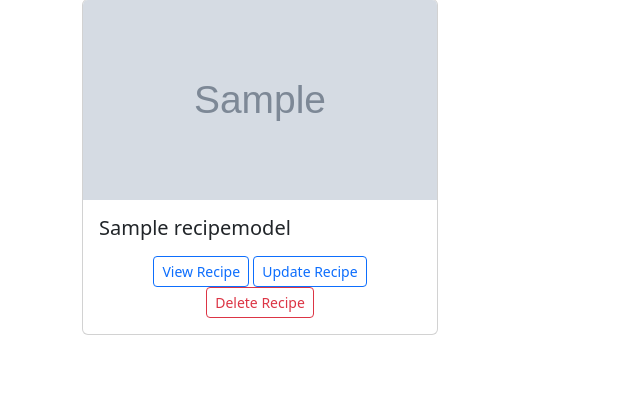
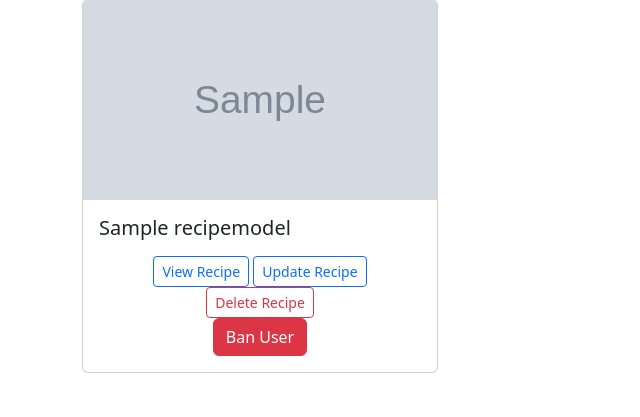
Before and after one commit to AlzyWelzy/Flavorly, a Django app: page / in a window 1280 px wide. Shown: the part 103-520 px from the top of the page, without its empty margins (0-640 px from the left). Run offline with Django 4.2, Linux system fonts and the light colour scheme; a user stored in the database is signed in; tables that the repository leaves empty hold one stand-in row (values such as "Sample post"); grey boxes marked "Sample" are stand-in pictures; parts of the project's set-up code (start-up, migrations or seed data) failed here and were passed over.

Commit message:
ban user

```diff
--- a/app/templates/app/index.html
+++ b/app/templates/app/index.html
@@ -22,9 +22,17 @@
                             <!-- Add more information here if needed -->
                             <div class="text-center mt-3">
                                 <a href="{% url 'recipe_detail' recipe.id %}" class="btn btn-outline-primary btn-sm">View Recipe</a>
-                                {% if user == recipe.author %}
+                                {% if user == recipe.author or perms.app.change_recipemodel %}
                                 <a href="{% url 'update_recipe' recipe.id %}" class="btn btn-outline-primary btn-sm">Update Recipe</a>
+                                {% endif %}
+                                {% if user == recipe.author or perms.app.delete_recipemodel %}
                                 <a href="{% url 'delete_recipe' recipe.id %}" class="btn btn-outline-danger btn-sm">Delete Recipe</a>
+                                {% endif %}
+                                {% if user.is_staff %}
+                                <form method="post">
+                                    {% csrf_token %}
+                                    <button type="submit" class="btn btn-danger" name="user_id" value="{{recipe.author.id}}">Ban User</button>
+                                    </form>
                                 {% endif %}
                             </div>
                         </div>
--- a/app/views.py
+++ b/app/views.py
@@ -1,6 +1,6 @@
 from django.shortcuts import render, redirect, get_object_or_404
 from django.contrib import messages
-from django.contrib.auth.decorators import login_required
+from django.contrib.auth.decorators import login_required, permission_required
 from verify_email.email_handler import send_verification_email
 from .utils import activateEmail
 from .forms import RegisterForm, UserProfileForm, AddProfilePictureForm, RecipeForm
@@ -29,6 +29,7 @@ def dashboard(request):
 
 
 @login_required
+@permission_required("app.add_recipemodel", raise_exception=True, login_url="login")
 def post_recipe(request):
     if request.method == "POST":
         form = RecipeForm(request.POST, request.FILES)
@@ -84,7 +85,7 @@ def delete_recipe(request, pk):
         messages.info(request, "Recipe does not exist.")
         return redirect("dashboard")
 
-    if recipe.author == request.user:
+    if recipe.author == request.user or request.user.has_perm("app.delete_recipemodel"):
         if request.method == "POST":
             recipe.delete()
             messages.info(request, "Recipe deleted successfully.")
```
Also changed, not shown: 1 other file.
